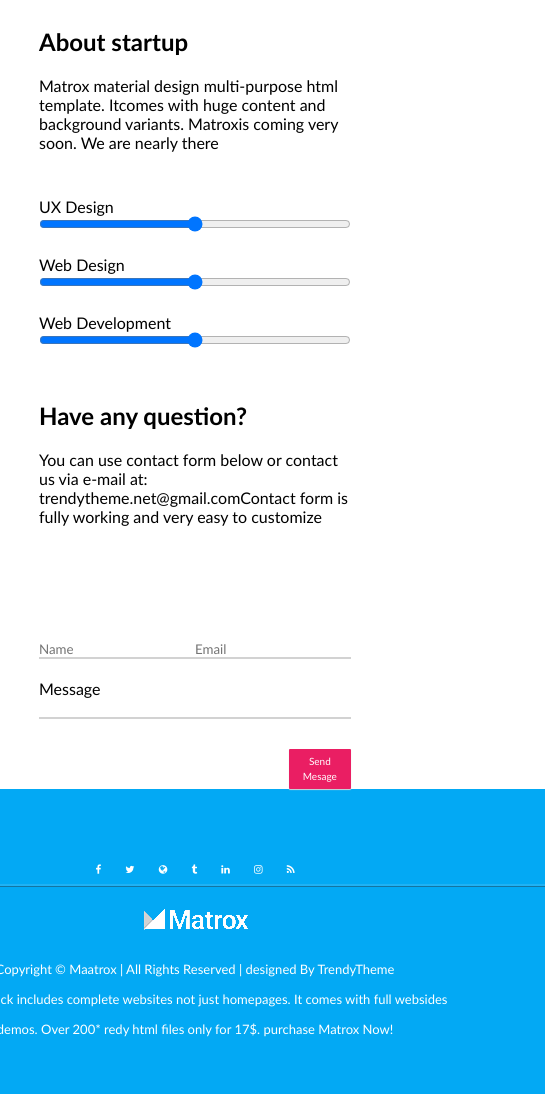
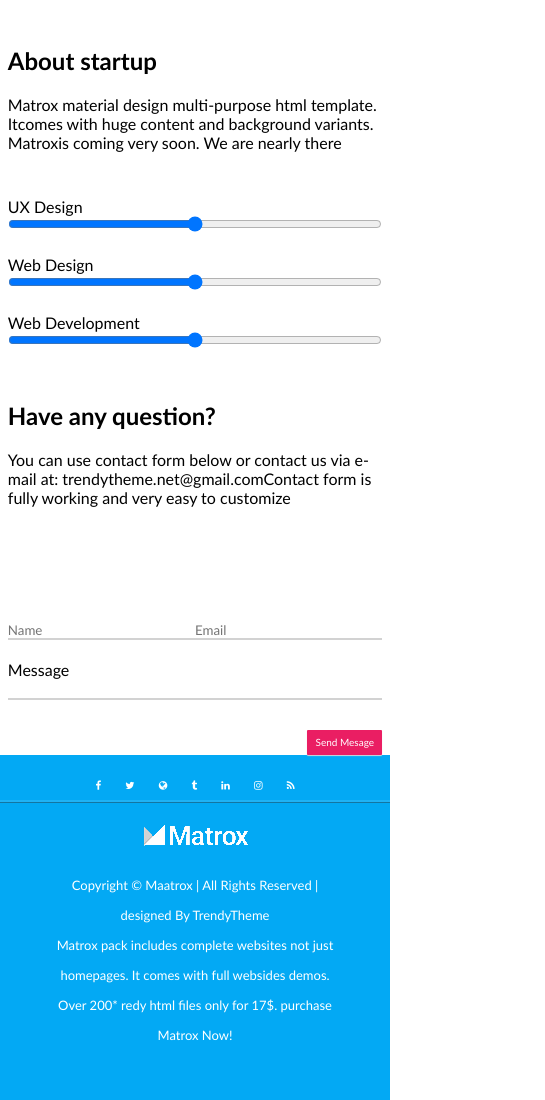
Before and after one commit to Aliux02/coming-soon, a plain HTML site: page index.html in a window 390 px wide. Shown: the part 364-1464 px from the top of the page, 545 px wide, since content can reach past the window. Drawn offline with Linux system fonts and the light colour scheme.

Commit message:
padaryta

```diff
--- a/css/main.css
+++ b/css/main.css
@@ -129,3 +129,29 @@
         margin: 0px calc(50% - 350px) 0
     }
 }
+@media (max-width: 710px) {
+    .Hero {
+        width: 100%;
+        margin: 0;
+        }
+    .vidurys {
+        width: 100%;
+        margin: 0;
+    }
+    .kaire {
+        width: 96%;
+        margin: 0 2%;
+    }
+    .desine {
+        width: 96%;
+        margin: 0 2%;
+    }
+    .apacia {
+        width: 100%;
+        margin: 0;
+    }
+    .bottom-background {
+        width: 100%;
+        margin: 0;
+    }
+}
```
